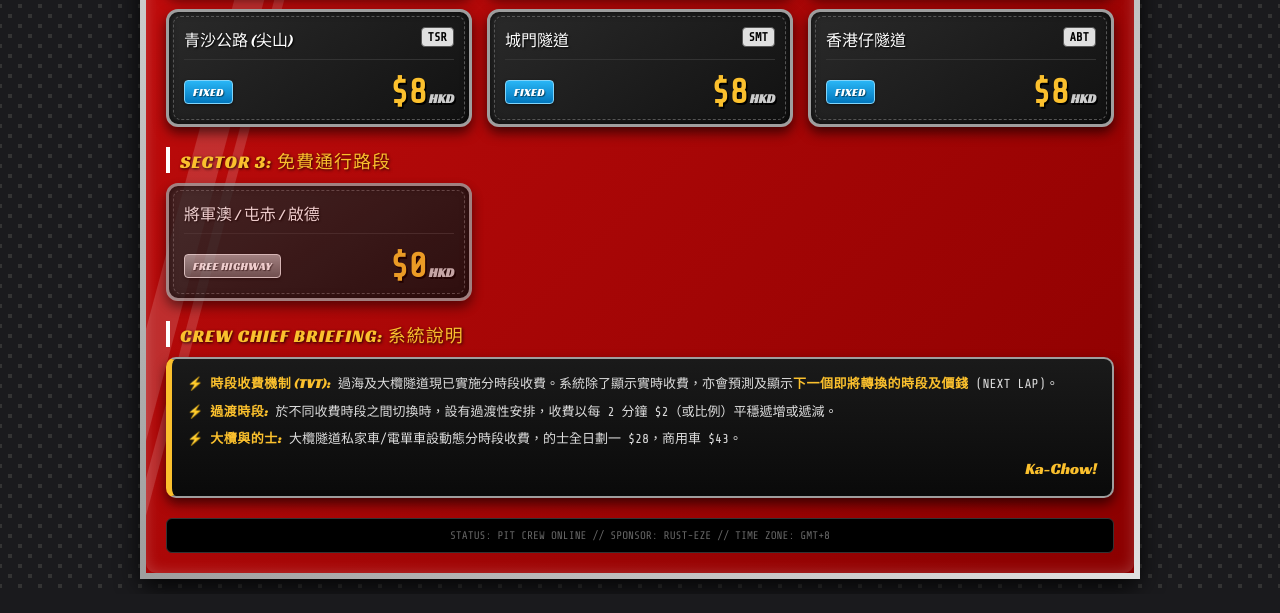
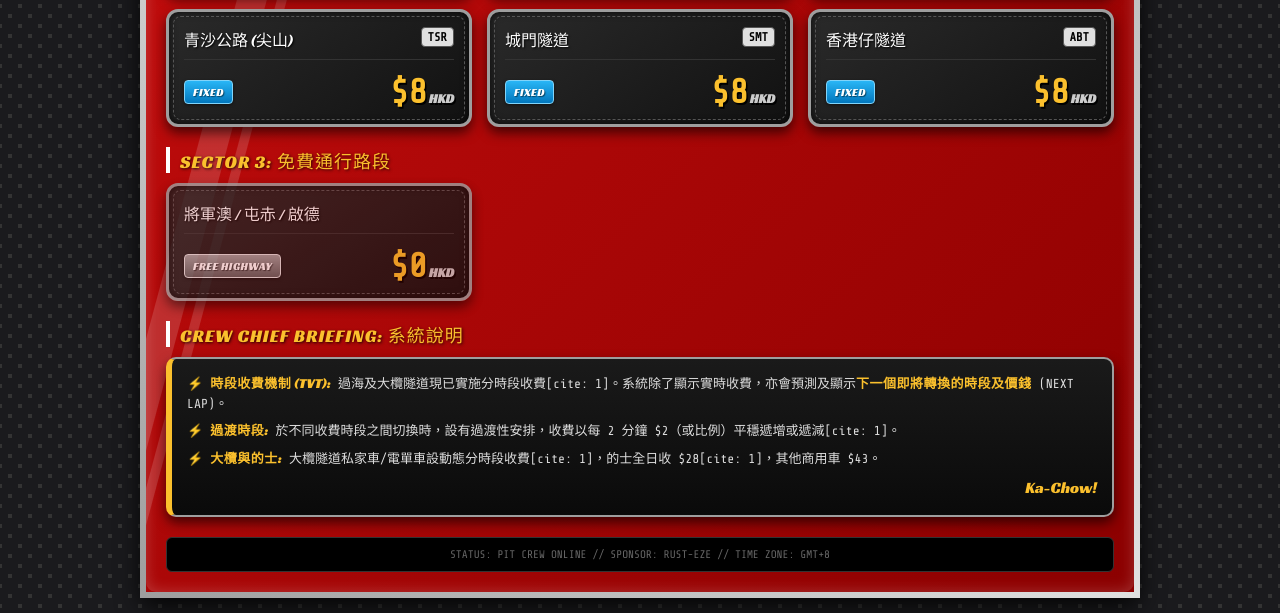
Before and after one commit to keliguru/sushiro-queue, a plain HTML site: page tunnels.html in a window 1280 px wide. Shown: the part 674-1287 px from the top of the page. Drawn offline with nearby package versions, Linux system fonts and the light colour scheme.

Commit message:
Update tunnels.html

```diff
--- a/tunnels.html
+++ b/tunnels.html
@@ -527,9 +527,9 @@
     <!-- 說明 -->
     <div class="sector-title">CREW CHIEF BRIEFING: 系統說明</div>
     <div class="info-box">
-        <p>⚡ <strong>時段收費機制 (TVT):</strong> 過海及大欖隧道現已實施分時段收費。系統除了顯示實時收費，亦會預測及顯示<strong>下一個即將轉換的時段及價錢</strong> (NEXT LAP)。</p>
-        <p>⚡ <strong>過渡時段:</strong> 於不同收費時段之間切換時，設有過渡性安排，收費以每 2 分鐘 $2（或比例）平穩遞增或遞減。</p>
-        <p>⚡ <strong>大欖與的士:</strong> 大欖隧道私家車/電單車設動態分時段收費，的士全日劃一 $28，商用車 $43。</p>
+        <p>⚡ <strong>時段收費機制 (TVT):</strong> 過海及大欖隧道現已實施分時段收費[cite: 1]。系統除了顯示實時收費，亦會預測及顯示<strong>下一個即將轉換的時段及價錢</strong> (NEXT LAP)。</p>
+        <p>⚡ <strong>過渡時段:</strong> 於不同收費時段之間切換時，設有過渡性安排，收費以每 2 分鐘 $2（或比例）平穩遞增或遞減[cite: 1]。</p>
+        <p>⚡ <strong>大欖與的士:</strong> 大欖隧道私家車/電單車設動態分時段收費[cite: 1]，的士全日收 $28[cite: 1]，其他商用車 $43。</p>
         <p style="text-align: right; margin-top: 8px; color: var(--rusteze-yellow); font-family: var(--font-racing); font-size: 16px;">Ka-Chow!</p>
     </div>
 
```
